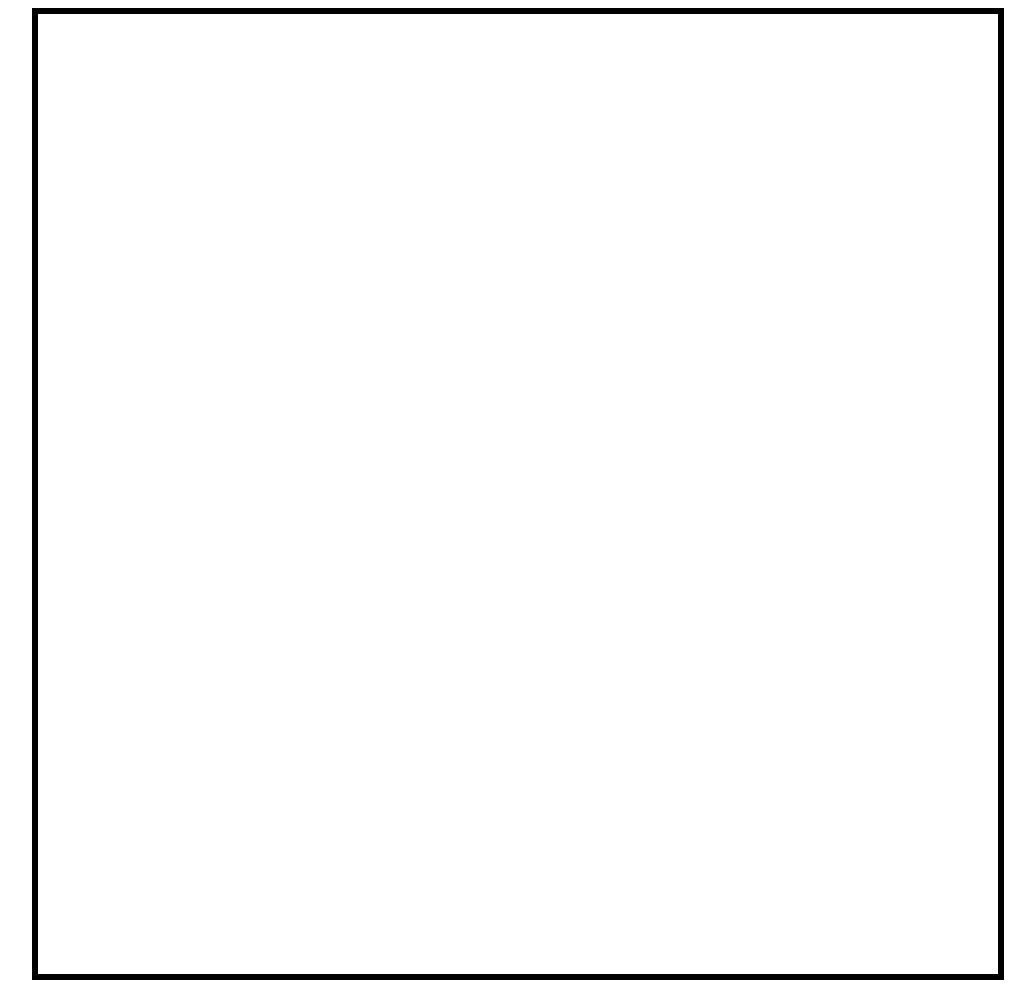
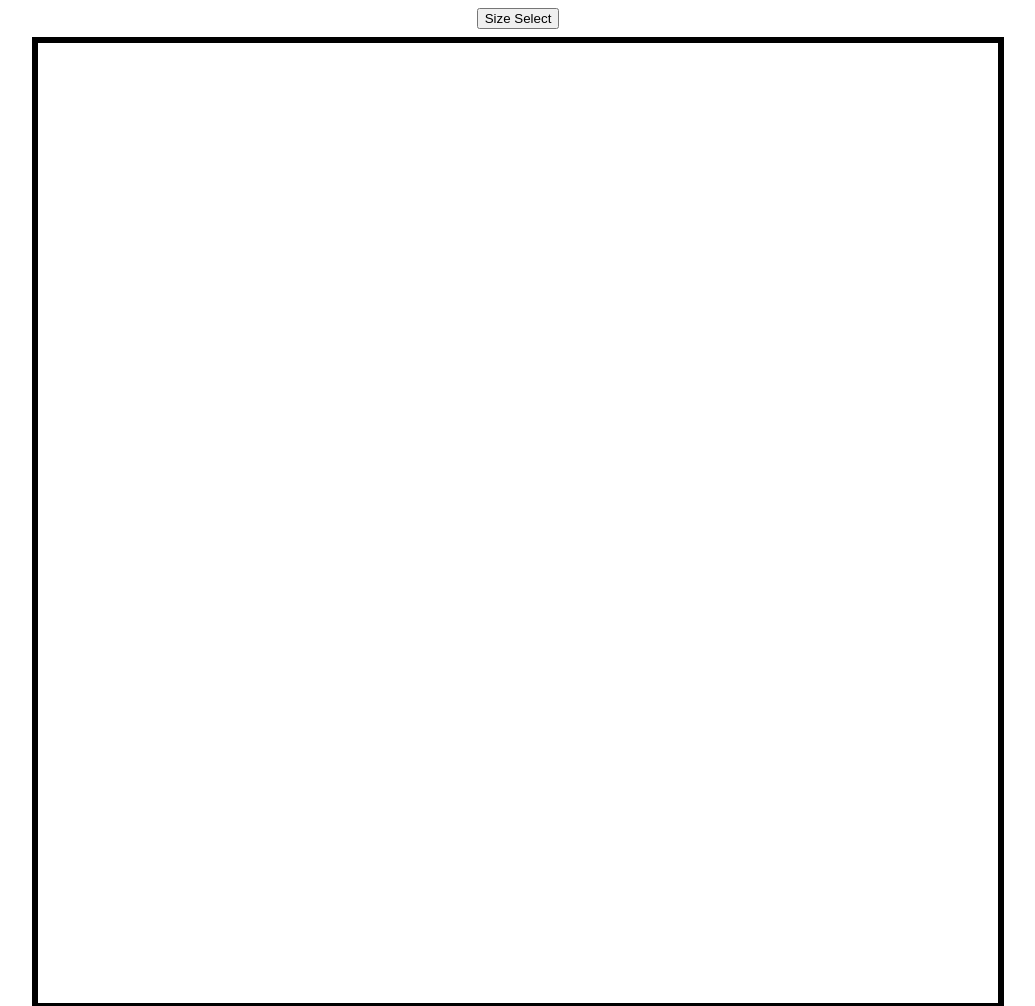
Before and after one commit to ankylosaurus11/etch-a-sketch, a plain HTML site: page index.html in a window 1280 px wide. Shown: the top 1006 px of the page, without its empty margins (122-1157 px from the left). Drawn offline with Linux system fonts and the light colour scheme.

Commit message:
Create button and center/put it at top of page

```diff
--- a/index.html
+++ b/index.html
@@ -7,6 +7,7 @@
     <link rel="stylesheet" href="style.css">
 </head>
 <body>
+    <button>Size Select</button>
     <div id="container"></div>
     <script>
         for (i = 0; i < 256; i++) {
--- a/style.css
+++ b/style.css
@@ -2,6 +2,11 @@ body {
     display: flex;
     align-items: center;
     justify-content: center;
+    flex-direction: column;
+}
+
+button {
+    margin-bottom: 8px;
 }
 
 #container {
```
